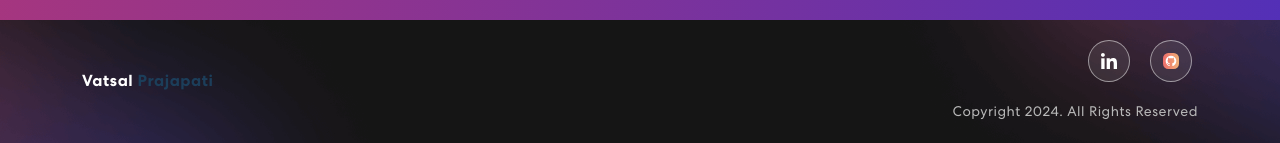
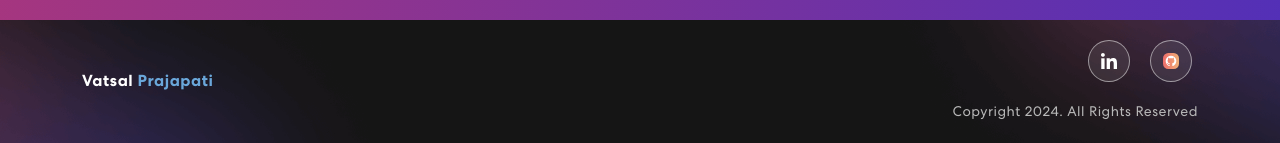
Before and after one commit to vatsal-2002/portfolio, a React (Create React App) app: page / in a window 1280 px wide. Shown: the part 3529-3672 px from the top of the page. Built offline with nearby package versions, Linux system fonts and the light colour scheme.

Commit message:
change in UI

```diff
--- a/src/App.css
+++ b/src/App.css
@@ -747,5 +747,5 @@ nav.navbar .navbar-toggler[aria-expanded="true"] .navbar-toggler-icon {
 }
 
 .footer-name .last-name {
-  color: #1c3e5a;
+  color: #6aa7da;
 }
```
